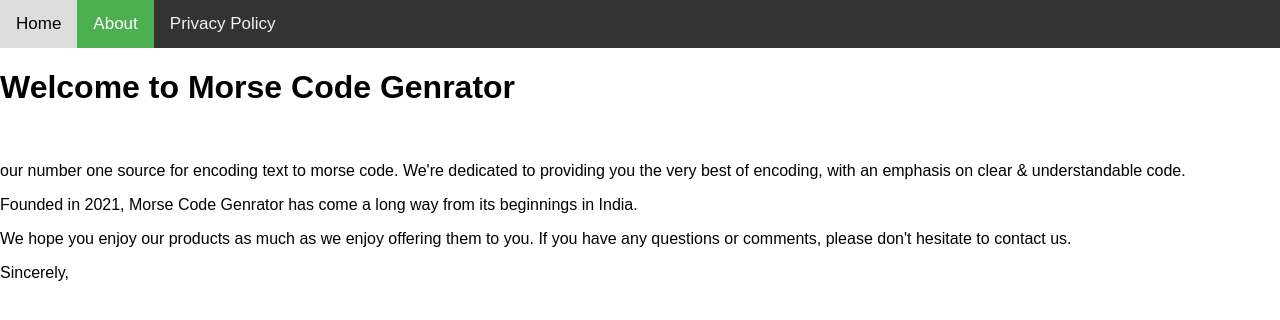
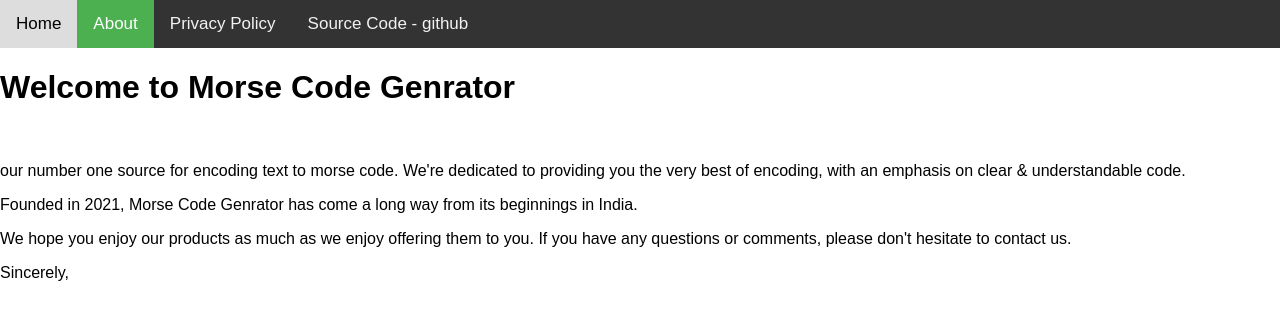
Before and after one commit to Nktech-Official/MorseCodeTranlator, a Flask app: page /about in a window 1280 px wide. Shown: the top 320 px of the page. Run offline with Flask 2, Linux system fonts and the light colour scheme.

Commit message:
github link added

```diff
--- a/templates/base.html
+++ b/templates/base.html
@@ -16,6 +16,7 @@
     <a id="Home" href="/">Home</a>
     <a id="about" href="/about">About</a>
     <a id="privacy" href="/PrivacyPolicy">Privacy Policy</a>
+    <a id="githun" href="https://github.com/Nktech-Official/MorseCodeTranlator.git" target="_blank">Source Code - github</a>
     <a href="javascript:void(0);" class="icon" onclick="repo_nav()">
         <i class="fa fa-bars"></i>
     </a>
```
